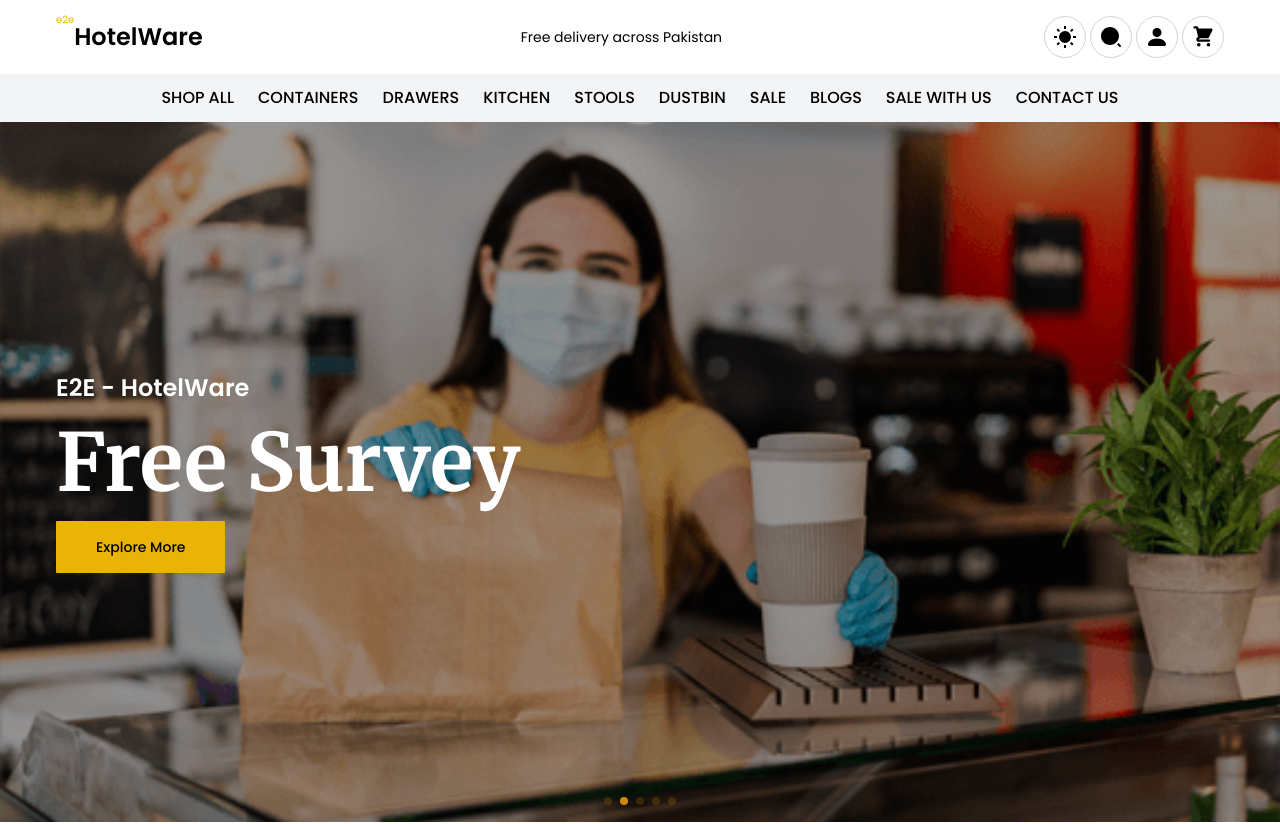
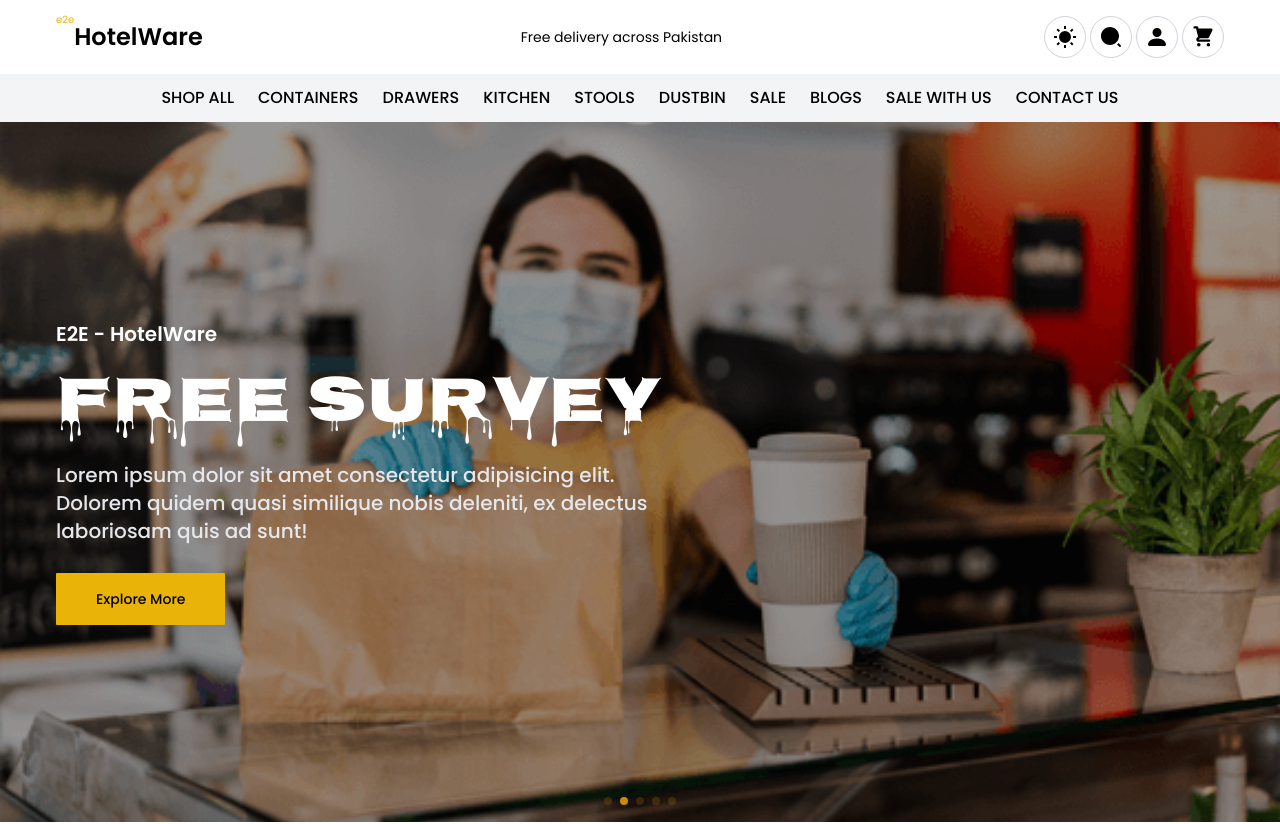
Before and after one commit to imran-baitham/gbrent, a Next.js app: page / in a window 1280 px wide. Shown: the top 824 px of the page. Built offline with nearby package versions, Linux system fonts and the light colour scheme.

Commit message:
update new hero code

```diff
--- a/src/components/Footer/Footer.tsx
+++ b/src/components/Footer/Footer.tsx
@@ -40,7 +40,7 @@ export function Footer() {
 
   return (
     <footer>
-      <div className="border-t-[1px] border-zinc-700">
+      <div className="border-t-[1px] dark:border-zinc-700">
         <div className="mx-auto max-w-7xl py-12 lg:pt-16 container_main">
           <div className="xl:grid xl:grid-cols-3 xl:gap-8">
             <div className="grid grid-cols-2 gap-8 xl:col-span-2">
--- a/src/components/Header/Header.tsx
+++ b/src/components/Header/Header.tsx
@@ -26,11 +26,11 @@ export function Header() {
         className={classNames(
           'transition-all',
           isScrolled
-            ? 'fixed top-0 left-0 right-0 z-20 shadow-lg backdrop-blur dark:[@supports(backdrop-filter:blur(0))]:bg-zinc-800/75 [@supports(backdrop-filter:blur(0))]:bg-white/80'
+            ? 'fixed top-0 left-0 right-0 z-20 shadow-lg backdrop-blur dark:[@supports(backdrop-filter:blur(0))]:bg-zinc-900/90 [@supports(backdrop-filter:blur(0))]:bg-white/90'
             : 'shadow-sm',
         )}
       >
-        <div className="container_main w-full h-auto flex justify-between items-center p-4">
+        <div className="container_main w-full h-auto flex justify-between items-center p-2 md:p-4">
           <div className="flex leading-0">
             <sup className="text-[10px] translate-y-1 text-yellow-500">e2e</sup>
             <h1 className="font-bold md:text-2xl">HotelWare</h1>
--- a/src/components/Hero/Hero.tsx
+++ b/src/components/Hero/Hero.tsx
@@ -18,11 +18,41 @@ import { useTheme } from 'next-themes'
 import { Button } from '../Button/Button'
 
 export let data = [
-  { id: 1, name: 'Seasons by Porcelite', image: html },
-  { id: 2, name: 'Free Survey', image: css },
-  { id: 3, name: 'Zanolli Pizza Ovens', image: javascript },
-  { id: 11, name: 'Seasons by Free Survey', image: git },
-  { id: 12, name: 'Extensive Glassware Range for any occasion ', image: cpp },
+  {
+    id: 1,
+    para:
+      'Lorem ipsum dolor sit amet consectetur adipisicing elit. Dolorem quidem quasi similique nobis deleniti, ex delectus laboriosam quis ad sunt!',
+    name: 'Seasons by Porcelite',
+    image: html,
+  },
+  {
+    id: 2,
+    para:
+      'Lorem ipsum dolor sit amet consectetur adipisicing elit. Dolorem quidem quasi similique nobis deleniti, ex delectus laboriosam quis ad sunt!',
+    name: 'Free Survey',
+    image: css,
+  },
+  {
+    id: 3,
+    para:
+      'Lorem ipsum dolor sit amet consectetur adipisicing elit. Dolorem quidem quasi similique nobis deleniti, ex delectus laboriosam quis ad sunt!',
+    name: 'Zanolli Pizza Ovens',
+    image: javascript,
+  },
+  {
+    id: 11,
+    para:
+      'Lorem ipsum dolor sit amet consectetur adipisicing elit. Dolorem quidem quasi similique nobis deleniti, ex delectus laboriosam quis ad sunt!',
+    name: 'Seasons Free Survey',
+    image: git,
+  },
+  {
+    id: 12,
+    para:
+      'Lorem ipsum dolor sit amet consectetur adipisicing elit. Dolorem quidem quasi similique nobis deleniti, ex delectus laboriosam quis ad sunt!',
+    name: 'Extensive Rate Glasses',
+    image: cpp,
+  },
 ]
 
 export function Hero() {
@@ -55,7 +85,7 @@ export function Hero() {
           return (
             <SwiperSlide key={index} className="w-full dots">
               <div
-                className="h-[330px] sm:h-[500px] lg:h-[500px] xl:h-[700px]"
+                className="h-[500px] sm:h-[500px] lg:h-[500px] xl:h-[700px]"
                 style={{
                   backgroundImage: `url(${item.image.src})`,
                   backgroundSize: 'cover',
@@ -67,14 +97,21 @@ export function Hero() {
                 }}
               >
                 <div className="w-full h-full flex items-center container_main">
-                  <div className="md:w-3/4">
-                    <h1 className="text-md md:text-2xl text-white font-bold pb-2 md:pb-4">
+                  <div className="md:w-4/5">
+                    <h1 className="text-md md:text-xl text-white font-bold pb-2 md:pb-4">
                       E2E - HotelWare
                     </h1>
-                    <h1 className="text-4xl md:text-[80px] text-white font-samibold md:leading-[85px] pb-4 font-[Merriweather]">
+                    <h1 className="text-[30px] md:text-[65px] text-white font-samibold leading-[40px] md:leading-[85px] pb-3 font-[Nosifer]">
                       {item.name}
                     </h1>
-                    <Button primary xl className="px-5 md:px-10">
+                    <p className="text-[12px] md:text-xl text-gray-200 font-[450] md:pb-4 md:w-2/3">
+                      {item.para}
+                    </p>
+                    <Button
+                      primary
+                      xl
+                      className="px-5 md:px-10 mt-5 md:mt-3 rounded"
+                    >
                       Explore More
                     </Button>
                   </div>
--- a/src/styles/globals.css
+++ b/src/styles/globals.css
@@ -1,5 +1,6 @@
 @import url("https://fonts.googleapis.com/css2?family=Merriweather:wght@700&family=Nosifer&display=swap");
 @import url("https://fonts.googleapis.com/css2?family=Poppins:wght@400;500;600&display=swap");
+@import url("https://fonts.googleapis.com/css2?family=Merriweather:wght@700&family=Nosifer&display=swap");
 
 @tailwind base;
 @tailwind components;
```
